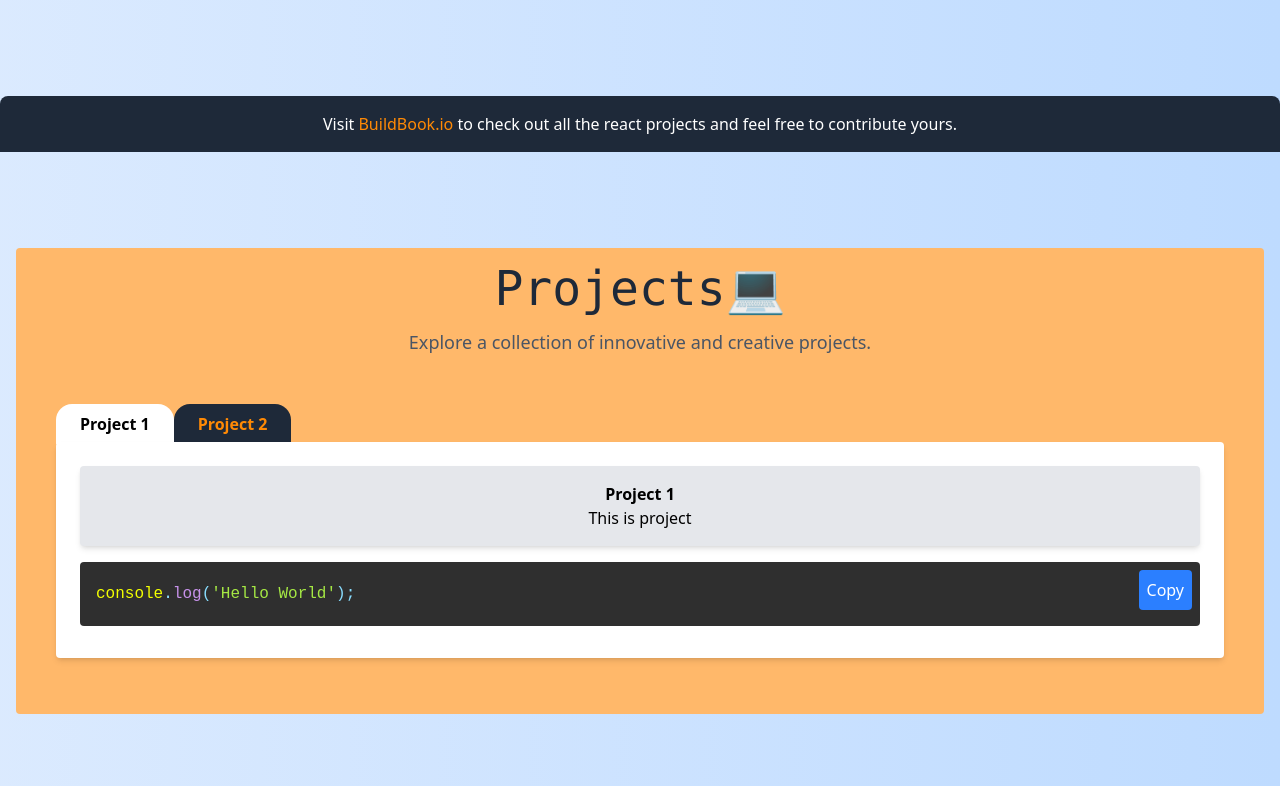
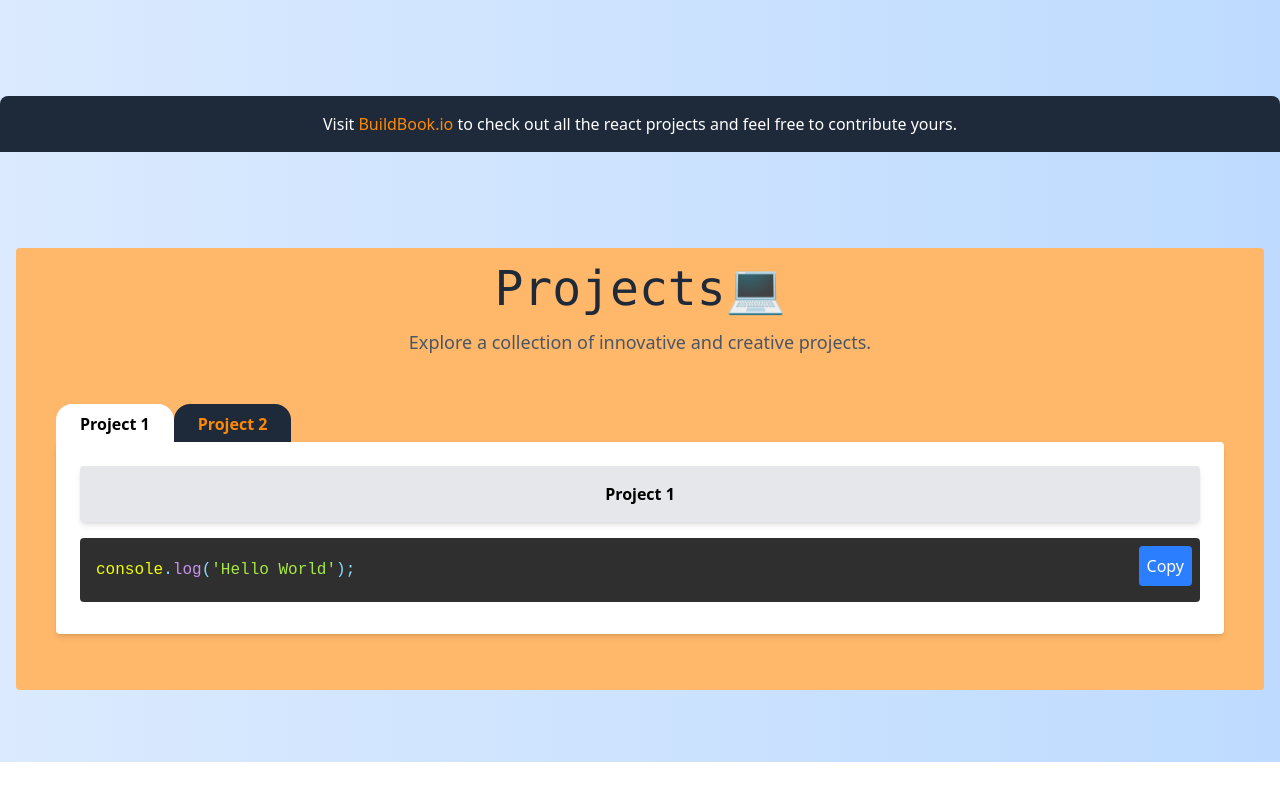
Before and after one commit to externalPointerVariable/BuildBook, a React (Vite) app in the folder myApp/: page / in a window 1280 px wide. Shown: the part 648-1434 px from the top of the page. After the commit the page ends 1410 px from the top, so only its background shows below. Built offline with nearby package versions, Linux system fonts and the light colour scheme.

Commit message:
Update project object key from projectUi to projectOut in Toggle component

```diff
--- a/myApp/components/Toggle.jsx
+++ b/myApp/components/Toggle.jsx
@@ -3,8 +3,8 @@ import { Prism as SyntaxHighlighter } from "react-syntax-highlighter";
 import { materialDark } from "react-syntax-highlighter/dist/esm/styles/prism";
 
 const projects = [
-  { name: "Project 1", projectScript: "console.log('Hello World');", projectUi: <h1>This is project</h1> },
-  { name: "Project 2", projectScript: "function add(a, b) { return a + b; }", projectUi: <h1>This is project</h1> }
+  { name: "Project 1", projectScript: "console.log('Hello World');", projectOut: <h1>This is project</h1> },
+  { name: "Project 2", projectScript: "function add(a, b) { return a + b; }", projectOut: <h1>This is project</h1> }
 ];
 
 export default function Toggle() {
```
